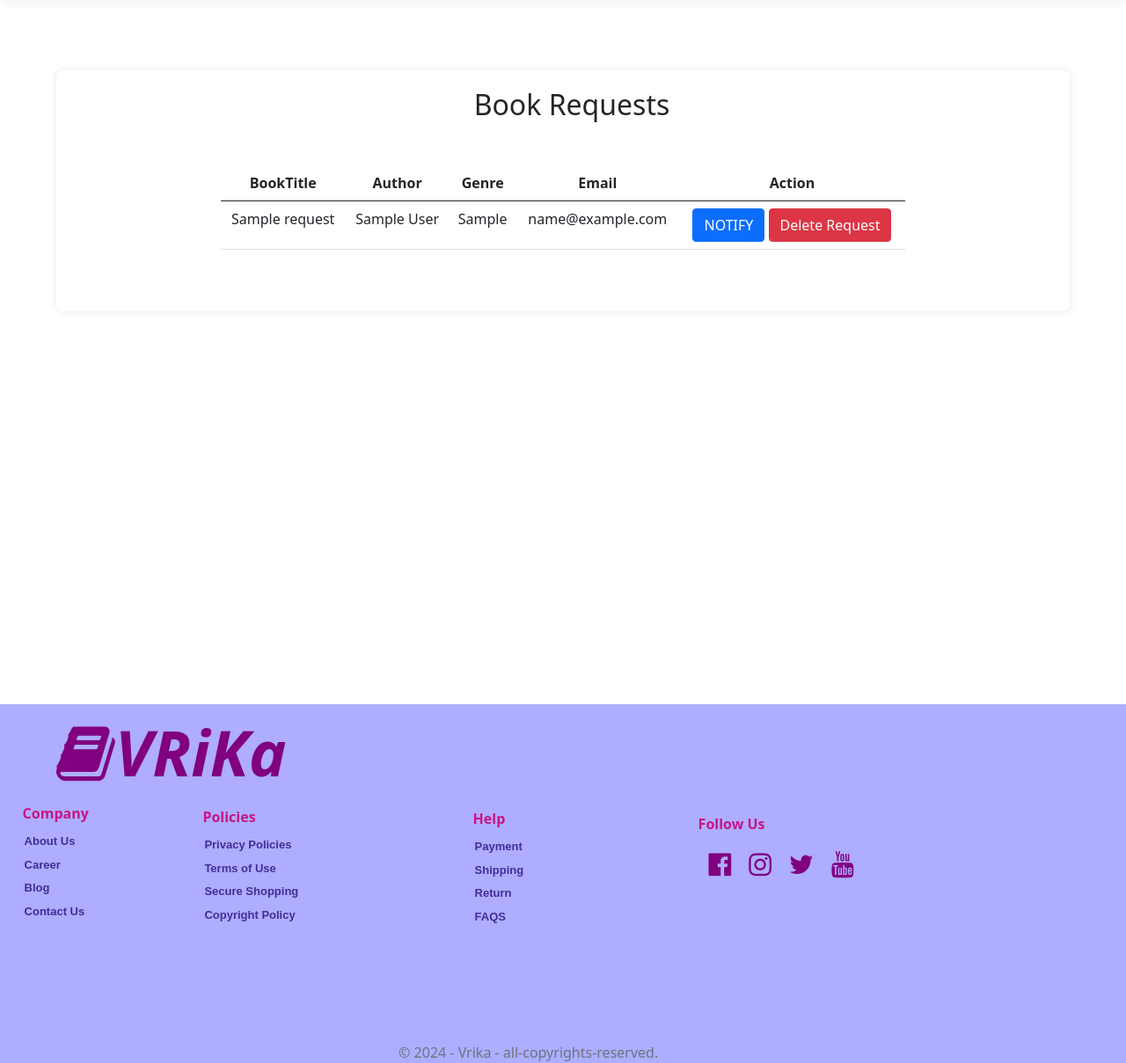
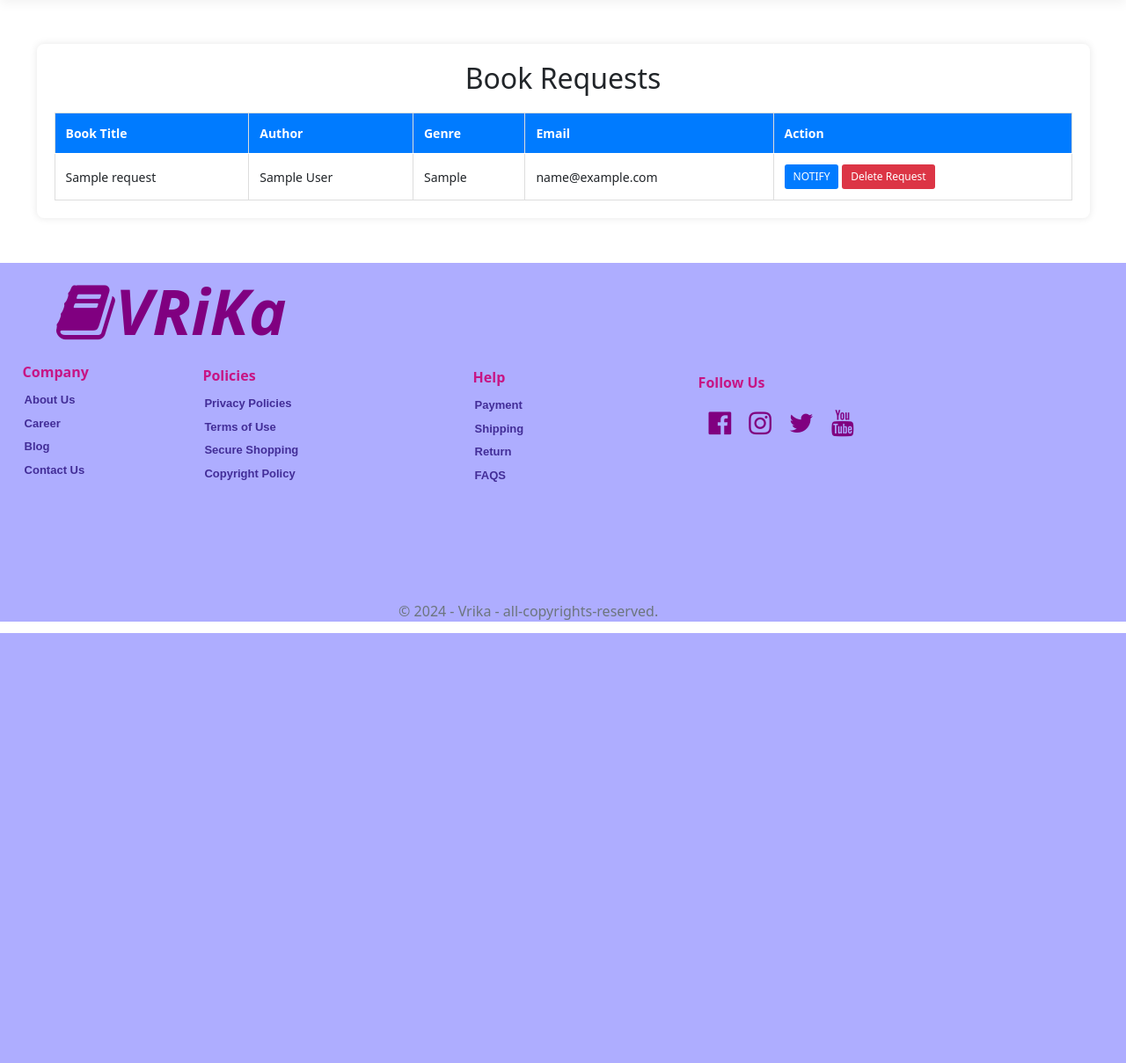
Before and after one commit to sahilsx/Vrika, an ASP.NET Core app: page /Crud/Rlist in a window 1280 px wide. Shown: the part 80-1289 px from the top of the page at 88% size. After the commit the page ends 800 px from the top, so only its background shows below. Run offline with ASP.NET Core 8, Linux system fonts and the light colour scheme; tables that the repository leaves empty hold one stand-in row (values such as "Sample post"); style sheets or scripts are compiled from the project's sources; some libraries are stand-ins or nearby versions.

Commit message:
responsive commit

```diff
--- a/Vrika/Views/Crud/Rlist.cshtml
+++ b/Vrika/Views/Crud/Rlist.cshtml
@@ -10,83 +10,116 @@
 }
 <div class="body">
     <div class="REQ">
-
-    <h2> Book Requests</h2>
-<table class="table">
-
-    <thead>
+        <h2>Book Requests</h2>
+        <div class="table-responsive">
+            <table class="table table-hover table-bordered">
+                <thead class="table-header">
                     <tr>
-            <th>BookTitle</th>
+                        <th>Book Title</th>
                         <th>Author</th>
                         <th>Genre</th>
                         <th>Email</th>
-
                         <th>Action</th>
-
-
                     </tr>
                 </thead>
                 <tbody>
                     @foreach (var Request in Model)
                     {
-                    <tr style=" font-weight: 500">
-
-                <td >@Request.BookTitle</td>
+                        <tr>
+                            <td>@Request.BookTitle</td>
                             <td>@Request.Author</td>
                             <td>@Request.Genre</td>
-                <td>@Request.YourEmail </td>
-
+                            <td>@Request.YourEmail</td>
                             <td>
-                    <a class="btn btn-primary" asp-controller="Crud"
-                       asp-action="RNotify" asp-route-id="@Request.Id">
-                        NOTIFY
-                    </a>
-
-                    <a class="btn btn-danger" asp-controller="Crud"
-                       asp-action="Rdelete" asp-route-id="@Request.Id">
-                        Delete Request
-                    </a>
-
+                                <a class="btn btn-primary btn-sm" asp-controller="Crud" asp-action="RNotify" asp-route-id="@Request.Id">NOTIFY</a>
+                                <a class="btn btn-danger btn-sm" asp-controller="Crud" asp-action="Rdelete" asp-route-id="@Request.Id">Delete Request</a>
                             </td>
                         </tr>
                     }
                 </tbody>
             </table>
-
         </div>
     </div>
+</div>
+
 <style>
-    .REQ{
-
-        width:90%;
-        margin:80px auto;
-        background: #fff;
-        padding: 20px;
-        border-radius: 8px;
-        box-shadow: 0 0 10px rgba(0,0,0,0.1);
-        text-align: center;
-
-
-
-
-    }
-    .body{
-        min-height: 90vh;
-
-
-
-    }
-    .table {
-        width: 70%;
-       margin: 50px auto;
-
+    .body {
+        margin: 20px auto;
+        padding: 10px;
     }
 
+    .REQ {
+        width: 95%;
+        max-width: 1200px;
+        margin: 20px auto;
+        background: #fff;
+        border-radius: 8px;
+        box-shadow: 0 0 10px rgba(0, 0, 0, 0.1);
+        padding: 20px;
+        text-align: center;
+    }
 
     h2 {
-        margin-left: 20px;
-        align-items:center;
+        margin-bottom: 20px;
+        text-align: center;
     }
 
+    .table-responsive {
+        overflow-x: auto;
+        width: 100%;
+    }
+
+    .table {
+        width: 100%;
+        margin: 0 auto;
+        border-collapse: collapse;
+    }
+
+    .table-header {
+        background-color: #007bff;
+        color: #fff;
+    }
+
+    .table th, .table td {
+        padding: 12px;
+        text-align: left;
+        vertical-align: middle;
+        border: 1px solid #ddd;
+        font-size: 14px;
+    }
+
+    .table-hover tbody tr:hover {
+        background-color: #f2f2f2;
+    }
+
+    .btn-primary {
+        background-color: #007bff;
+        color: #fff;
+        border: none;
+        padding: 5px 10px;
+        border-radius: 3px;
+        font-size: 12px;
+        transition: background-color 0.3s ease;
+    }
+
+    .btn-primary:hover {
+        background-color: #0056b3;
+    }
+
+    .btn-danger {
+        background-color: #dc3545;
+        color: #fff;
+        border: none;
+        padding: 5px 10px;
+        border-radius: 3px;
+        font-size: 12px;
+        transition: background-color 0.3s ease;
+    }
+
+    .btn-danger:hover {
+        background-color: #c82333;
+    }
+
+    /* Responsive Design */
 
 </style>
--- a/Vrika/wwwroot/css/site.css
+++ b/Vrika/wwwroot/css/site.css
@@ -90,3 +90,18 @@ body {
     }
 
 }
+@media (max-width: 768px) {
+    .REQ {
+        padding: 10px;
+    }
+
+    .table th, .table td {
+        font-size: 12px;
+        padding: 8px;
+    }
+
+    .btn-primary, .btn-danger {
+        font-size: 10px;
+        padding: 4px 8px;
+    }
+}
```
Also changed, not shown: Vrika/Views/Home/Authors.cshtml (+30 -6 lines), Vrika/Views/Home/Delete.cshtml (+4 -5 lines), Vrika/Views/Home/List.cshtml (+67 -38 lines), Vrika/Views/Ship/Slist.cshtml (+75 -33 lines), 12 other files. Lines whose indentation alone changed are shown as unchanged.
